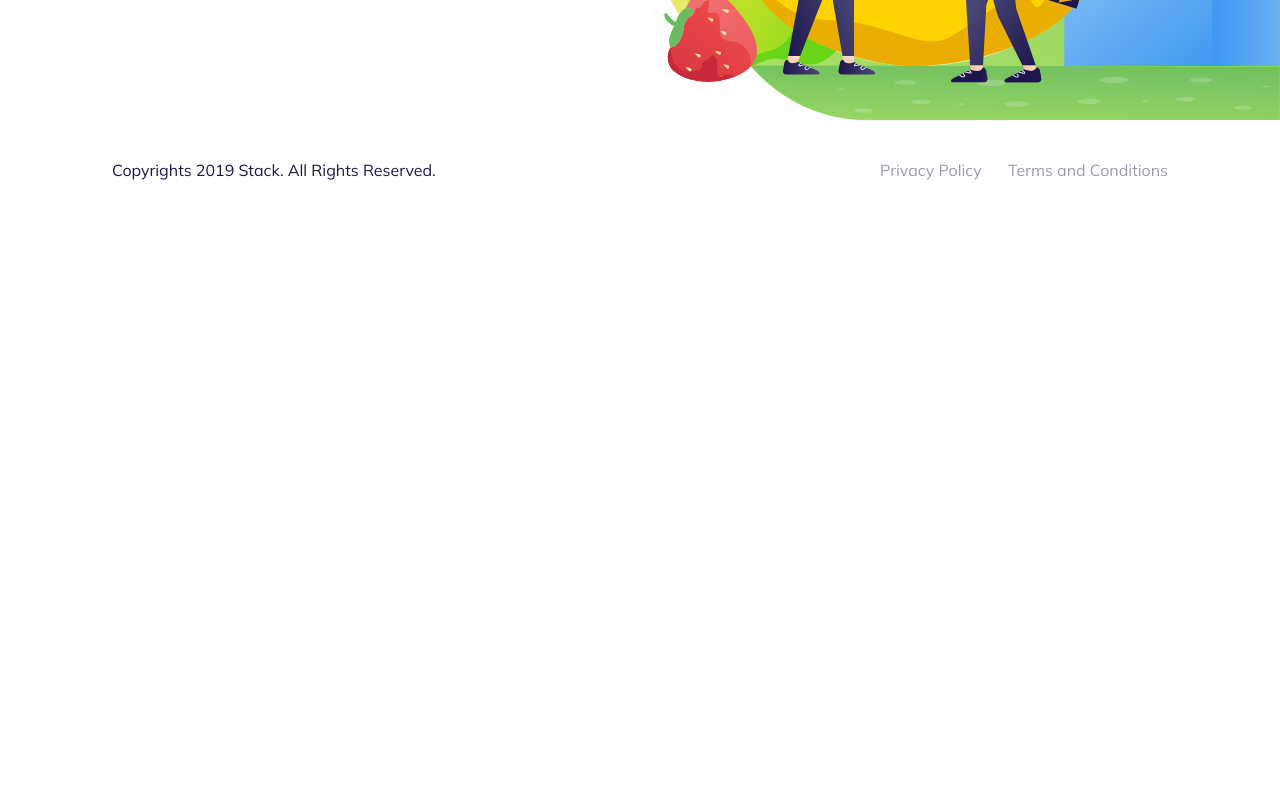
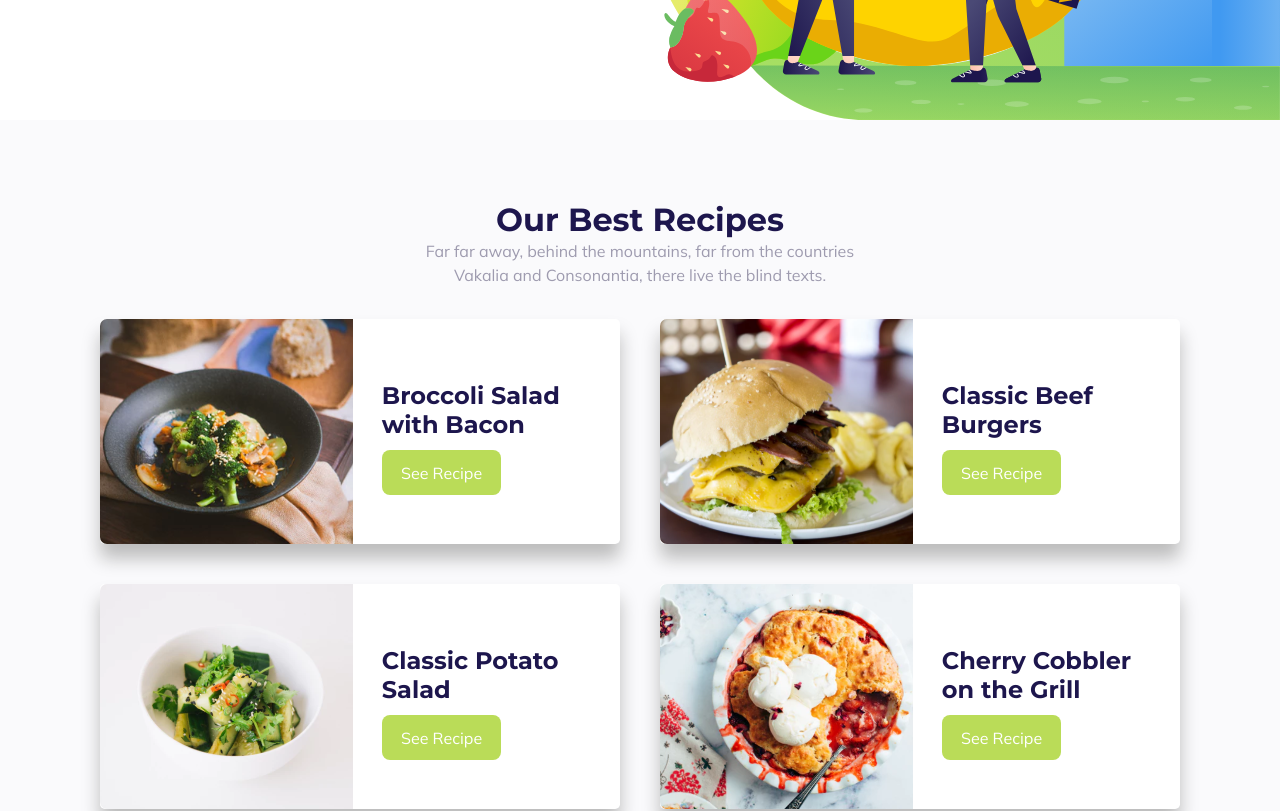
Before and after one commit to micheldslive/healthy-food, a React (Vite) app: page / in a window 1280 px wide. Shown: the part 520-1331 px from the top of the page. Before the commit the page ends 800 px from the top, so only its background shows below. Built offline with nearby package versions, Linux system fonts and the light colour scheme.

Commit message:
feat/fix: created bestRecipes section / added context on root and fixed components

```diff
--- /dev/null
+++ b/src/components/bestRecipes/index.tsx
@@ -0,0 +1,38 @@
+import { data } from "@/mocks/data";
+import * as C from "./styled";
+
+
+export const BestRecipes = () => {
+
+  const { recipes } = data
+
+  return (
+    <C.BestRecipesFull id="recipes">
+      <C.BestRecipesContainer>
+        <C.BestRecipesContent>
+          <C.Description>
+            <C.Title>{recipes.title}</C.Title>
+            <C.SubTitle>
+              {recipes.desc}
+            </C.SubTitle>
+          </C.Description>
+          <C.Recipes>
+            <C.Unlist>
+              {recipes.items.map(({ id, image, title, buttonText }) => (
+                <C.List key={id}>
+                  <C.RecipesCard>
+                    <C.Img src={image} />
+                    <C.RecipesCardContainer>
+                      <C.H2>{title}</C.H2>
+                      <C.Button>{buttonText}</C.Button>
+                    </C.RecipesCardContainer>
+                  </C.RecipesCard>
+                </C.List>
+              ))}
+            </C.Unlist>
+          </C.Recipes>
+        </C.BestRecipesContent>
+      </C.BestRecipesContainer>
+    </C.BestRecipesFull>
+  );
+};
--- /dev/null
+++ b/src/components/bestRecipes/styled.ts
@@ -0,0 +1,115 @@
+import styled from "styled-components";
+import { FlexBox, TextHealthy } from "../../styles/mixins";
+
+export const BestRecipesFull = styled.div`
+  background: var(--grey-1);
+`;
+
+export const BestRecipesContainer = styled.section``;
+
+export const BestRecipesContent = styled.div`
+  padding: 5rem 0;
+`;
+
+export const Description = styled.div`
+  margin: 0 auto;
+  text-align: center;
+`;
+
+export const Title = styled.h1`
+  color: var(--blue-2);
+`;
+
+export const SubTitle = styled.p`
+  line-height: 1.5rem;
+  max-width: 28rem;
+  margin: auto;
+  color: var(--grey-4);
+`;
+
+export const Recipes = styled.div`
+  margin-top: 2rem;
+`;
+
+export const Unlist = styled.ul`
+  ${FlexBox('', 'center', '', 'wrap', '40px')}
+  width: 100%;
+  margin: 0 auto;
+
+  @media screen and (max-width: 976px) {
+    gap: 10px;
+  }
+`;
+
+export const List = styled.li`
+  background: white;
+  border-radius: 0.3rem;
+  max-width: 530px;
+  box-shadow: 0 0.9rem 1.1rem var(--grey-3);
+
+  @media screen and (min-width: 977px) {
+    &:nth-child(1n) {
+      width: calc(100% / 2 - 40px);
+    }
+
+    &:nth-child(2n) {
+      width: calc(100% / 2 - 40px);
+    }
+  }
+
+  @media screen and (max-width: 976px) {
+    & {
+      width: 100%;
+      margin: 10px 20px;
+    }
+  }
+`;
+
+export const RecipesCard = styled.div`
+  display: flex;
+  align-items: center;
+
+  @media (max-width: 420px) {
+    flex-direction: column;
+    justify-content: center;
+    align-items: center;
+  }
+`;
+
+export const Img = styled.img`
+  @media (min-width: 421px) and (max-width: 976px) {
+    max-width: 200px;
+    width: 100%;
+  }
+
+  @media (max-width: 420px) {
+    width: 100%;
+    border-radius: 0.5rem;
+  }
+`;
+
+export const RecipesCardContainer = styled.div`
+  padding: 1.4rem 1.8rem;
+
+  @media (max-width: 420px) {
+    width: 100%;
+  }
+`;
+
+export const H2 = styled.h2`
+  margin-bottom: 1.5rem;
+  font-weight: var(--bold);
+  color: var(--blue-2);
+`;
+
+export const Button = styled.a`
+  ${TextHealthy('var(--white)', '', '', 'var(--normal)')}
+  padding: 0.8rem 1.2rem;
+  border-radius: 0.5rem;
+  background-color: var(--green-2);
+  transition: 0.3s;
+
+  &:hover {
+    filter: brightness(0.9);
+  }
+`;
--- a/src/components/hamburguer/index.tsx
+++ b/src/components/hamburguer/index.tsx
@@ -3,6 +3,8 @@ import { Burguer, Bullet } from './styled'
 
 export const Hamburguer = () => {
   const { open, setOpen } = useHealthyFood()
+
+  console.log(open)
   return (
     <>
       <Burguer open={open} onClick={() => setOpen(!open)}>
--- a/src/components/hamburguer/styled.ts
+++ b/src/components/hamburguer/styled.ts
@@ -5,7 +5,7 @@ import styled from 'styled-components'
 export const Bullet = styled.div``
 
 export const Burguer = styled.div<IStyledHeader>`
-  ${Position('fixed', '1.5rem', '', '1.5rem', '')}
+  ${Position('fixed', '1.5rem', '1.5rem', '', '')}
   width: 2rem;
   height: 2rem;
   z-index: 20;
--- a/src/components/header/index.tsx
+++ b/src/components/header/index.tsx
@@ -5,11 +5,12 @@ import * as C from './styled'
 import { useHealthyFood } from 'src/context'
 
 export const Header = () => {
+  const [scroll, setScroll] = useState<boolean>(false)
   const { open, setOpen } = useHealthyFood()
-  const [scroll, setScroll] = useState<boolean>(false)
+  const { header } = data
 
   const handleScroll = useCallback(() => {
-    setScroll(window.scrollY > 100)
+    setScroll(window.scrollY > 90)
   }, [])
 
   useEffect(() => {
@@ -23,12 +24,12 @@ export const Header = () => {
     <C.HeaderFull scroll={scroll}>
       <C.HeaderContainer>
         <C.Anchor onClick={() => setOpen(false)} to='root' spy smooth>
-          <C.HealthyLogo scroll={scroll} open={open}>Healthy Food</C.HealthyLogo>
+          <C.HealthyLogo scroll={scroll} open={open}>{header.logo}</C.HealthyLogo>
         </C.Anchor>
         <C.Nav>
           <C.UnlistContent open={open}>
             <C.UnList>
-              {data.header.map(({ id, go, title }) => (
+              {header.menu.map(({ id, go, title }) => (
                 <C.List key={id}>
                   <C.Anchor onClick={() => setOpen(!open)} to={go} spy smooth>
                     {title}
@@ -37,7 +38,7 @@ export const Header = () => {
               ))}
               <C.List>
                 <C.Anchor to='/register'>
-                  <C.RegisterAnchor>REGISTER</C.RegisterAnchor>
+                  <C.RegisterAnchor>{header.register}</C.RegisterAnchor>
                 </C.Anchor>
               </C.List>
             </C.UnList>
--- a/src/components/newRecipe/index.tsx
+++ b/src/components/newRecipe/index.tsx
@@ -1,14 +1,18 @@
+import { data } from '@/mocks/data'
 import * as C from './styled'
 
 export const NewRecipe = () => {
+
+  const { newRecipe } = data
+
   return (
     <C.NewRecipeFull>
       <C.NewRecipeContainer>
         <C.NewRecipeContent>
           <C.Div>
-            <C.Title>Ready for Trying a new recipe?</C.Title>
+            <C.Title>{newRecipe.title}</C.Title>
             <C.DivInputButton>
-              <C.Input placeholder='Search healthy recipes' />
+              <C.Input placeholder={newRecipe.placeholder} />
               <C.Button>
                 <C.Icon />
               </C.Button>
--- a/src/main.tsx
+++ b/src/main.tsx
@@ -1,6 +1,7 @@
 import { StrictMode } from 'react'
 import { createRoot } from 'react-dom/client'
 import { App } from '@/app'
+import { HealthyFoodProvider } from './context'
 
 const rootElement = document.querySelector('[data-js="root"]')
 
@@ -11,6 +12,8 @@ if (!rootElement) {
 const root = createRoot(rootElement)
 root.render(
   <StrictMode>
-    <App />
+    <HealthyFoodProvider>
+      <App />
+    </HealthyFoodProvider>
   </StrictMode>,
 )
--- a/src/mocks/data.ts
+++ b/src/mocks/data.ts
@@ -1,42 +1,57 @@
 export const data = {
-  header: [
+  header: {
+    logo: "Healthy Food",
+    menu: [
       {
         id: 1,
-      go: 'recipes',
-      title: 'HEALTHY RECIPES',
+        go: "recipes",
+        title: "HEALTHY RECIPES",
       },
       {
         id: 2,
-      go: 'blog',
-      title: 'BLOG',
+        go: "blog",
+        title: "BLOG",
       },
       {
         id: 3,
-      go: 'join',
-      title: 'JOIN',
+        go: "join",
+        title: "JOIN",
       },
     ],
-  recipes: [
+    register: "REGISTER",
+  },
+  newRecipe: {
+    title: "Ready for Trying a new recipe?",
+    placeholder: "Search healthy recipes",
+  },
+  recipes: {
+    title: "Our Best Recipes",
+    desc: "Far far away, behind the mountains, far from the countries Vakalia and Consonantia, there live the blind texts.",
+    items: [
       {
         id: 1,
-      image: 'Comida1.src',
-      title: 'Broccoli Salad with Bacon',
+        image: "assets/comida_1.svg",
+        title: "Broccoli Salad with Bacon",
+        buttonText: "See Recipe"
       },
       {
         id: 2,
-      image: 'Comida2.src',
-      title: 'Classic Beef Burgers',
+        image: "assets/comida_2.svg",
+        title: "Classic Beef Burgers",
+        buttonText: "See Recipe"
       },
       {
         id: 3,
-      image: 'Comida3.src',
-      title: 'Classic Potato Salad',
+        image: "assets/comida_3.svg",
+        title: "Classic Potato Salad",
+        buttonText: "See Recipe"
       },
       {
         id: 4,
-      image: 'Comida4.src',
-      title: 'Cherry Cobbler on the Grill',
+        image: "assets/comida_4.svg",
+        title: "Cherry Cobbler on the Grill",
+        buttonText: "See Recipe"
       },
     ],
-
+  },
 }
--- a/src/pages/home/index.tsx
+++ b/src/pages/home/index.tsx
@@ -1,12 +1,14 @@
 import { NewRecipe } from '@/components/newRecipe'
 import Footer from '@/components/footer'
 import { Header } from '@/components/header'
+import { BestRecipes } from '../../components/bestRecipes'
 
 const Home = () => {
   return (
     <>
       <Header />
       <NewRecipe />
+      <BestRecipes />
       <Footer />
     </>
   )
```
Lines whose indentation alone changed are shown as unchanged.
